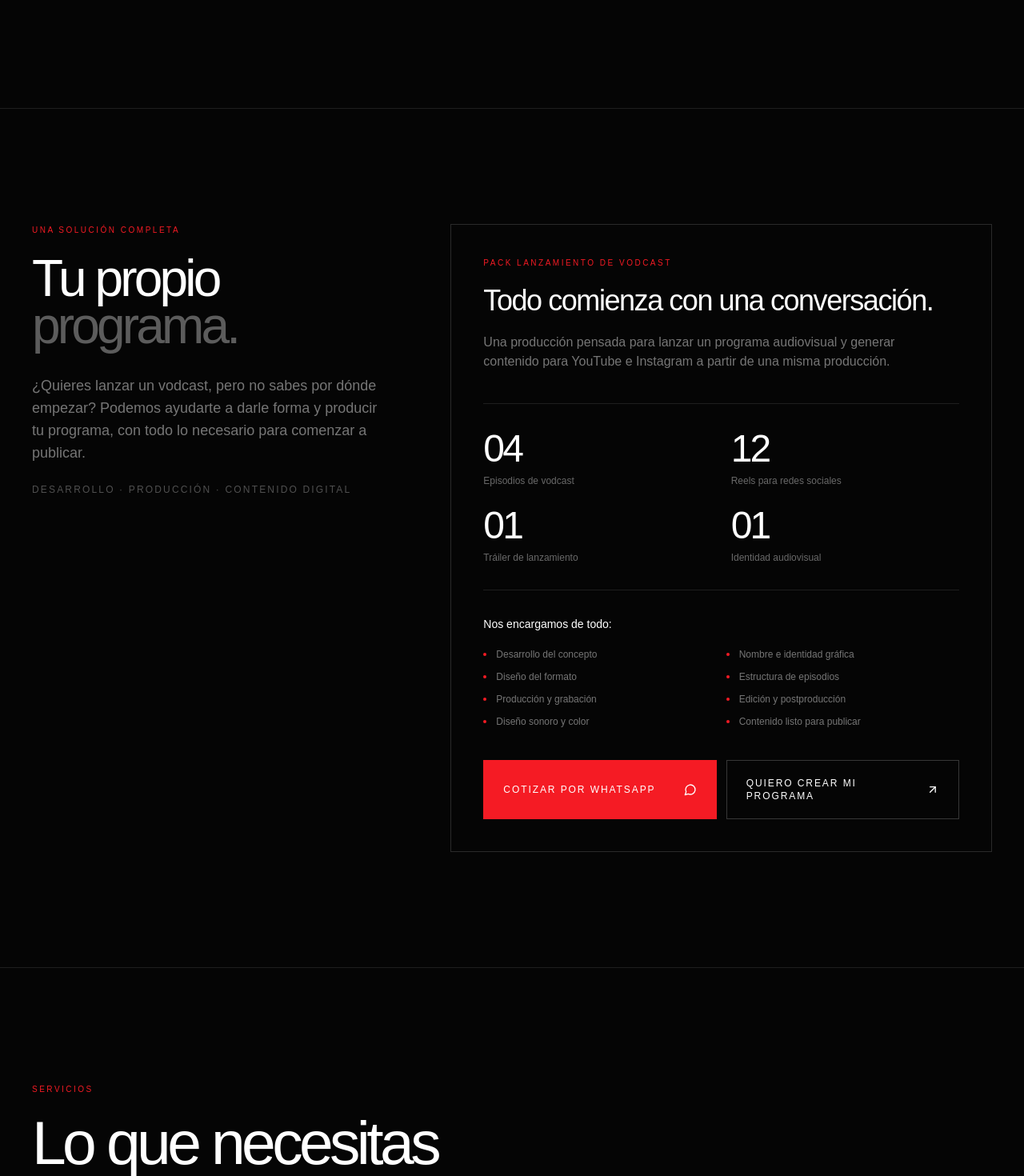
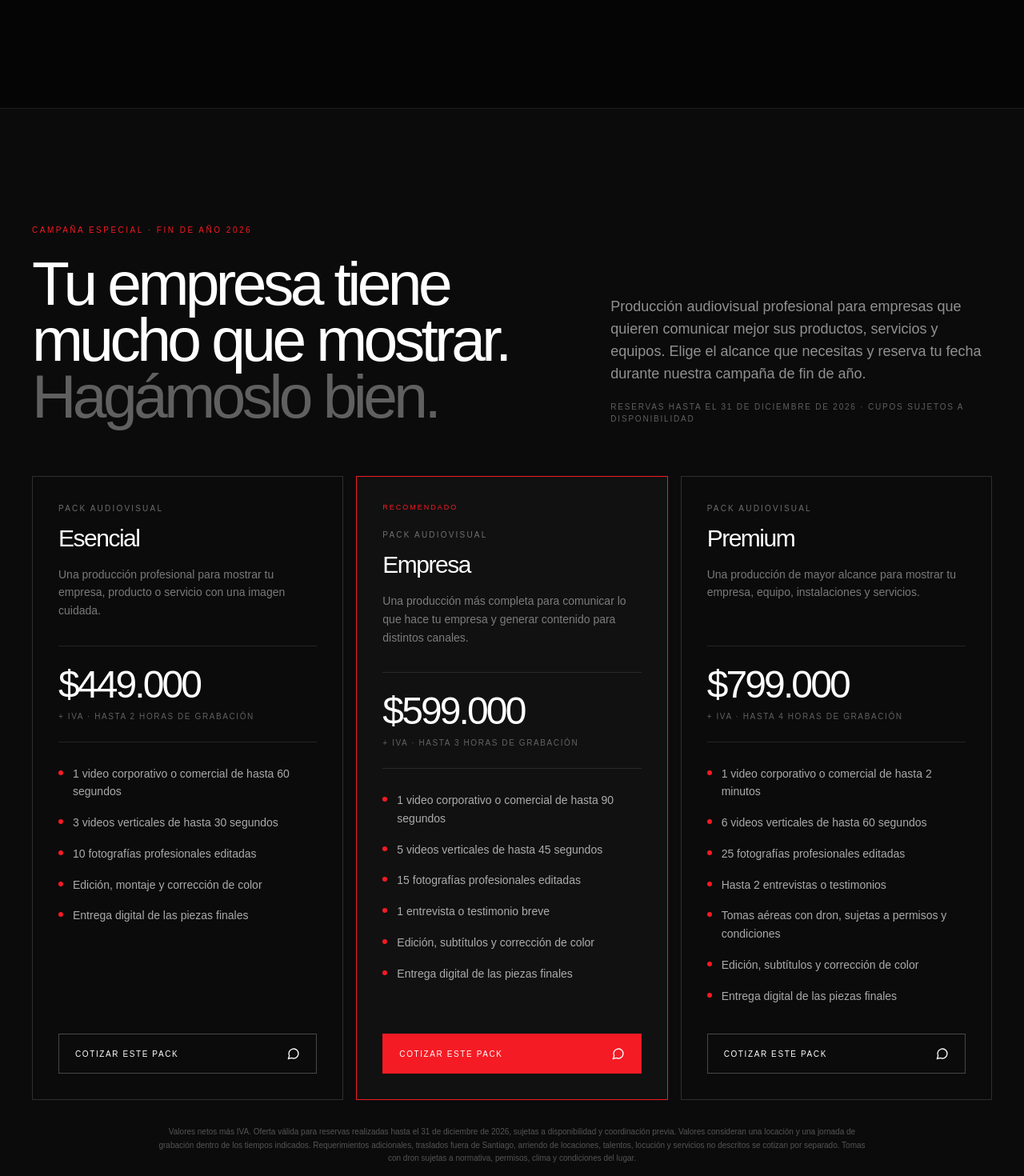
Before and after one commit to TronxGroup/Dekaelo-Media, a Next.js app: page /servicios in a window 1280 px wide. Shown: the part 1100-2570 px from the top of the page at 80% size. Built offline with nearby package versions, Linux system fonts and the light colour scheme.

Commit message:
Update page.tsx

```diff
--- a/app/servicios/page.tsx
+++ b/app/servicios/page.tsx
@@ -5,14 +5,14 @@ import Link from "next/link";
 import { ArrowUpRight, MessageCircle } from "lucide-react";
 
 // WhatsApp: número en formato internacional, sin "+" ni espacios.
-const WHATSAPP_NUMBER = "569XXXXXXXX";
+const WHATSAPP_NUMBER = "56954100680";
 const whatsappUrl = (mensaje: string) =>
   `https://wa.me/${WHATSAPP_NUMBER}?text=${encodeURIComponent(mensaje)}`;
 
 export const metadata: Metadata = {
   title: "Servicios | Dekaelo Media",
   description:
-    "Creamos y producimos programas para YouTube, vodcasts, series de videos y contenido audiovisual para empresas y marcas. Desde la idea hasta la entrega final.",
+    "Producción audiovisual para empresas y marcas: videos corporativos, contenido para redes, programas, series y vodcasts. Desde la idea hasta la entrega final.",
   alternates: {
     canonical: "/servicios",
   },
@@ -70,6 +70,56 @@ const servicios = [
       "Nos hacemos cargo de la realización audiovisual y de todo el trabajo posterior para entregar piezas terminadas y listas para publicar.",
     ejemplos: "Planificación · Grabación · Dirección · Edición · Sonido · Color",
     proyecto: { slug: "futbol-y-parrilla", nombre: "Fútbol y Parrilla" },
+  },
+];
+
+// PACKS AUDIOVISUALES — CAMPAÑA FIN DE AÑO 2026
+const packs = [
+  {
+    name: "Esencial",
+    price: "$449.000",
+    description:
+      "Una producción profesional para mostrar tu empresa, producto o servicio con una imagen cuidada.",
+    duration: "Hasta 2 horas de grabación",
+    items: [
+      "1 video corporativo o comercial de hasta 60 segundos",
+      "3 videos verticales de hasta 30 segundos",
+      "10 fotografías profesionales editadas",
+      "Edición, montaje y corrección de color",
+      "Entrega digital de las piezas finales",
+    ],
+  },
+  {
+    name: "Empresa",
+    price: "$599.000",
+    featured: true,
+    description:
+      "Una producción más completa para comunicar lo que hace tu empresa y generar contenido para distintos canales.",
+    duration: "Hasta 3 horas de grabación",
+    items: [
+      "1 video corporativo o comercial de hasta 90 segundos",
+      "5 videos verticales de hasta 45 segundos",
+      "15 fotografías profesionales editadas",
+      "1 entrevista o testimonio breve",
+      "Edición, subtítulos y corrección de color",
+      "Entrega digital de las piezas finales",
+    ],
+  },
+  {
+    name: "Premium",
+    price: "$799.000",
+    description:
+      "Una producción de mayor alcance para mostrar tu empresa, equipo, instalaciones y servicios.",
+    duration: "Hasta 4 horas de grabación",
+    items: [
+      "1 video corporativo o comercial de hasta 2 minutos",
+      "6 videos verticales de hasta 60 segundos",
+      "25 fotografías profesionales editadas",
+      "Hasta 2 entrevistas o testimonios",
+      "Tomas aéreas con dron, sujetas a permisos y condiciones",
+      "Edición, subtítulos y corrección de color",
+      "Entrega digital de las piezas finales",
+    ],
   },
 ];
 
@@ -144,17 +194,17 @@ export default function ServiciosPage() {
           <Eyebrow>Qué hacemos</Eyebrow>
 
           <h1 className="mt-7 max-w-6xl text-[clamp(3.5rem,8vw,8rem)] font-medium leading-[0.85] tracking-[-0.07em]">
-            Programas, series
+            Producción
             <br />
             <span className="text-white/35">
-              y vodcasts.
+              audiovisual.
             </span>
           </h1>
 
           <p className="mt-10 max-w-xl text-base leading-relaxed text-white/70 md:text-lg">
-            Creamos y producimos programas, series de videos y contenido
-            audiovisual para YouTube, Instagram y otras plataformas.
-            Desde la idea inicial hasta la entrega final.
+            Creamos programas, vodcasts, series y contenido audiovisual para
+            empresas, marcas e instituciones. Desarrollamos cada proyecto
+            desde la idea inicial hasta la entrega final.
           </p>
 
           <Link
@@ -213,6 +263,100 @@ export default function ServiciosPage() {
       </section>
 
       {/* =====================================================
+          PACKS PARA EMPRESAS — OFERTA FIN DE AÑO
+      ====================================================== */}
+
+      <section id="packs" className="border-b border-white/10 bg-[#0b0b0b] px-5 py-24 md:px-10 md:py-36">
+        <div className="mx-auto max-w-7xl">
+          <div className="grid gap-10 md:grid-cols-12 md:items-end">
+            <div className="md:col-span-7">
+              <Eyebrow>Campaña especial · Fin de año 2026</Eyebrow>
+              <h2 className="mt-6 max-w-4xl text-[clamp(2.8rem,6vw,6rem)] font-medium leading-[0.92] tracking-[-0.06em]">
+                Tu empresa tiene mucho que mostrar.
+                <span className="text-white/35"> Hagámoslo bien.</span>
+              </h2>
+            </div>
+            <div className="md:col-span-5">
+              <p className="text-base leading-relaxed text-white/55 md:text-lg">
+                Producción audiovisual profesional para empresas que quieren
+                comunicar mejor sus productos, servicios y equipos. Elige el
+                alcance que necesitas y reserva tu fecha durante nuestra
+                campaña de fin de año.
+              </p>
+              <p className="mt-5 text-[10px] uppercase tracking-[0.18em] text-white/35">
+                Reservas hasta el 31 de diciembre de 2026 · Cupos sujetos a disponibilidad
+              </p>
+            </div>
+          </div>
+
+          <div className="mt-16 grid gap-4 lg:grid-cols-3">
+            {packs.map((pack) => (
+              <article
+                key={pack.name}
+                className={`relative flex h-full flex-col border p-7 md:p-8 ${
+                  pack.featured
+                    ? "border-[#f51b24] bg-[#111111]"
+                    : "border-white/15 bg-transparent"
+                }`}
+              >
+                {pack.featured && (
+                  <p className="mb-5 text-[9px] uppercase tracking-[0.22em] text-[#f51b24]">
+                    Recomendado
+                  </p>
+                )}
+                <p className="text-[10px] uppercase tracking-[0.22em] text-white/40">
+                  Pack audiovisual
+                </p>
+                <h3 className="mt-3 text-3xl font-medium tracking-[-0.05em]">
+                  {pack.name}
+                </h3>
+                <p className="mt-4 min-h-[72px] text-sm leading-relaxed text-white/45">
+                  {pack.description}
+                </p>
+                <div className="mt-7 border-y border-white/10 py-6">
+                  <p className="text-4xl font-medium tracking-[-0.06em] md:text-5xl">
+                    {pack.price}
+                  </p>
+                  <p className="mt-2 text-[10px] uppercase tracking-[0.16em] text-white/35">
+                    + IVA · {pack.duration}
+                  </p>
+                </div>
+                <ul className="mt-7 flex-1 space-y-4">
+                  {pack.items.map((item) => (
+                    <li key={item} className="flex gap-3 text-sm leading-relaxed text-white/65">
+                      <span className="mt-[7px] h-1.5 w-1.5 shrink-0 rounded-full bg-[#f51b24]" />
+                      <span>{item}</span>
+                    </li>
+                  ))}
+                </ul>
+                <a
+                  href={whatsappUrl(`Hola, me interesa el Pack ${pack.name} de Dekaelo Media. Quisiera conocer disponibilidad y condiciones de la oferta de fin de año.`)}
+                  target="_blank"
+                  rel="noopener noreferrer"
+                  className={`mt-9 inline-flex items-center justify-between gap-4 px-5 py-4 text-[10px] uppercase tracking-[0.16em] transition ${
+                    pack.featured
+                      ? "border border-[#f51b24] bg-[#f51b24] hover:bg-transparent"
+                      : "border border-white/25 hover:border-[#f51b24] hover:bg-[#f51b24]"
+                  }`}
+                >
+                  Cotizar este pack
+                  <MessageCircle className="h-4 w-4" />
+                </a>
+              </article>
+            ))}
+          </div>
+
+          <p className="mx-auto mt-8 max-w-4xl text-center text-[10px] leading-relaxed text-white/30">
+            Valores netos más IVA. Oferta válida para reservas realizadas hasta el 31 de diciembre de 2026,
+            sujetas a disponibilidad y coordinación previa. Valores consideran una locación y una jornada
+            de grabación dentro de los tiempos indicados. Requerimientos adicionales, traslados fuera de
+            Santiago, arriendo de locaciones, talentos, locución y servicios no descritos se cotizan por separado.
+            Tomas con dron sujetas a normativa, permisos, clima y condiciones del lugar.
+          </p>
+        </div>
+      </section>
+
+      {/* =====================================================
           PACK LANZAMIENTO DE VODCAST
       ====================================================== */}
 
@@ -237,10 +381,10 @@ export default function ServiciosPage() {
               </h2>
 
               <p className="mt-8 max-w-md text-base leading-relaxed text-white/45 md:text-lg">
-                ¿Quieres lanzar un vodcast, pero no sabes por dónde
-                empezar? Podemos ayudarte a darle forma y producir
-                tu programa, con todo lo necesario para comenzar
-                a publicar.
+                ¿Quieres lanzar un vodcast propio para tu empresa, marca u organización?
+                Te ayudamos a desarrollar el formato y producir una primera
+                temporada con identidad audiovisual y contenido derivado
+                para distintas plataformas.
               </p>
 
               <p className="mt-6 text-xs uppercase tracking-[0.18em] text-white/30">
@@ -649,8 +793,8 @@ export default function ServiciosPage() {
           <div className="mt-12 flex flex-col justify-between gap-8 border-t border-white/10 pt-8 md:flex-row md:items-end">
 
             <p className="max-w-md text-base leading-relaxed text-white/45">
-              Cuéntanos qué te gustaría crear. Nosotros te ayudamos
-              a encontrar el formato y hacerlo realidad.
+              Puedes elegir uno de nuestros packs para empresas o conversar
+              con nosotros sobre un programa, vodcast o proyecto a medida.
             </p>
 
             <div className="flex flex-col gap-3 sm:flex-row">
```
